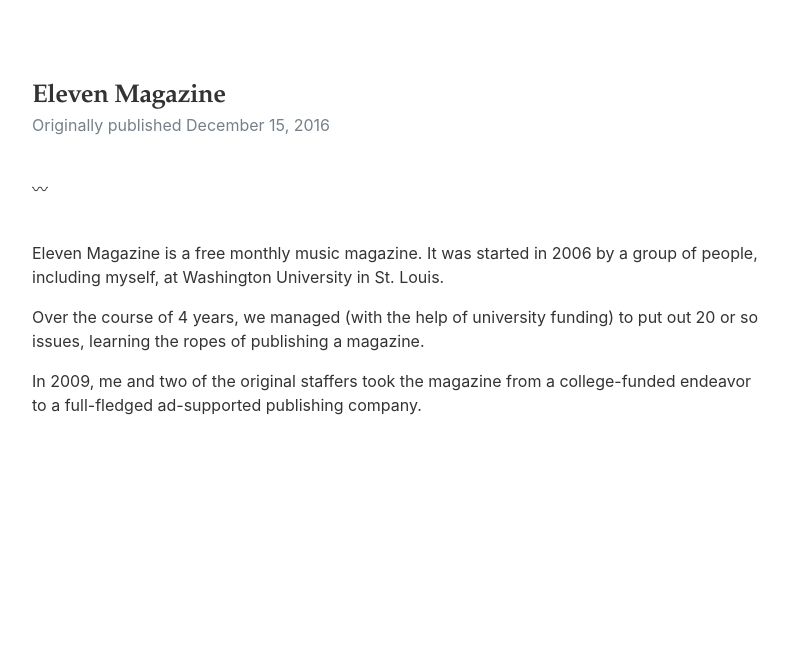
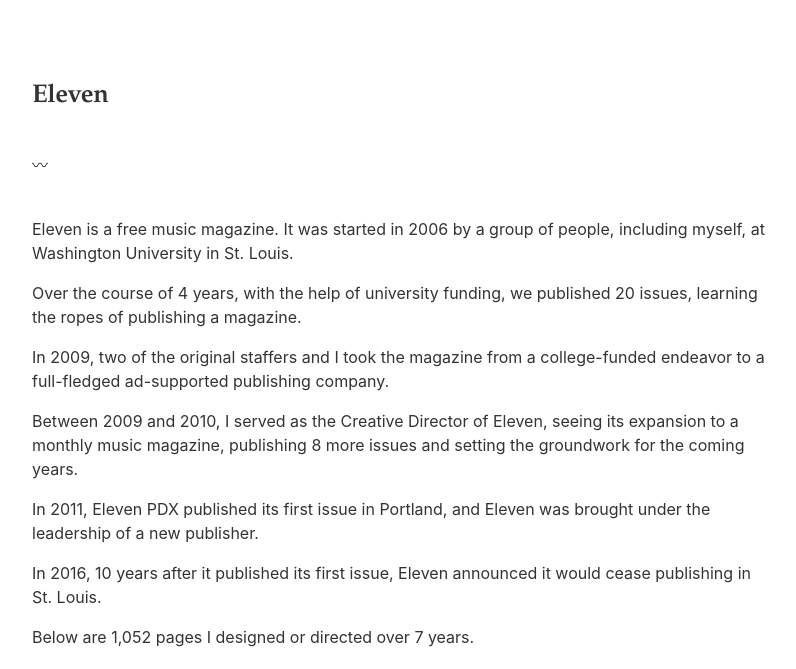
Before and after one commit to ilikescience/ilikescience.github.io, a Jekyll site: the page built from _posts/2016-12-15-eleven.markdown, in a window 1280 px wide. Shown: the top 669 px of the page, without its empty margins (48-844 px from the left). Built offline with Jekyll 4.4.1, drawn with Linux system fonts in a browser that asks for light colours; our own code applies the rules of GitHub Pages for plain Markdown files; some of the changed text lies outside the part shown; grey boxes are pictures that could not be loaded.

Commit message:
add Eleven text, link, and montage image

```diff
--- a/_layouts/post.html
+++ b/_layouts/post.html
@@ -13,7 +13,9 @@
             <h1 class="t--size-l t--family-serif t--leading-small t--tracking-tight t--weight-bold">
                 {{ page.title }}
             </h1>
-            <p class="c--gray">Originally published {{ page.date | date: '%B %d, %Y'}}</p>
+            {% if page.categories == 'writing' %}
+                <p class="c--gray">Originally published {{ page.date | date: '%B %d, %Y'}}</p>
+            {% endif %}
         </header>
         <div class="l--mar-top-m l--mar-btm-m">〰</div>
         <article class="post row l--mar-btm-l">
--- a/_posts/2016-12-15-eleven.markdown
+++ b/_posts/2016-12-15-eleven.markdown
@@ -1,11 +1,20 @@
 ---
-title:  "Eleven Magazine"
-date:   2016-12-15
+title:  "Eleven"
 categories: companies
 ---
 
-Eleven Magazine is a free monthly music magazine. It was started in 2006 by a group of people, including myself, at Washington University in St. Louis.
+Eleven is a free music magazine. It was started in 2006 by a group of people, including myself, at Washington University in St. Louis.
 
-Over the course of 4 years, we managed (with the help of university funding) to put out 20 or so issues, learning the ropes of publishing a magazine.
+Over the course of 4 years, with the help of university funding, we published 20 issues, learning the ropes of publishing a magazine.
 
-In 2009, me and two of the original staffers took the magazine from a college-funded endeavor to a full-fledged ad-supported publishing company.
+In 2009, two of the original staffers and I took the magazine from a college-funded endeavor to a full-fledged ad-supported publishing company.
+
+Between 2009 and 2010, I served as the Creative Director of Eleven, seeing its expansion to a monthly music magazine, publishing 8 more issues and setting the groundwork for the coming years.
+
+In 2011, Eleven PDX published its first issue in Portland, and Eleven was brought under the leadership of a new publisher.
+
+In 2016, 10 years after it published its first issue, Eleven announced it would cease publishing in St. Louis.
+
+Below are 1,052 pages I designed or directed over 7 years.
+
+{% include image.html src="/images/montage.png" caption="All of the pages I designed for Eleven." %}
```
Also changed, not shown: index.md (+1 -1 lines), 2 other files.
